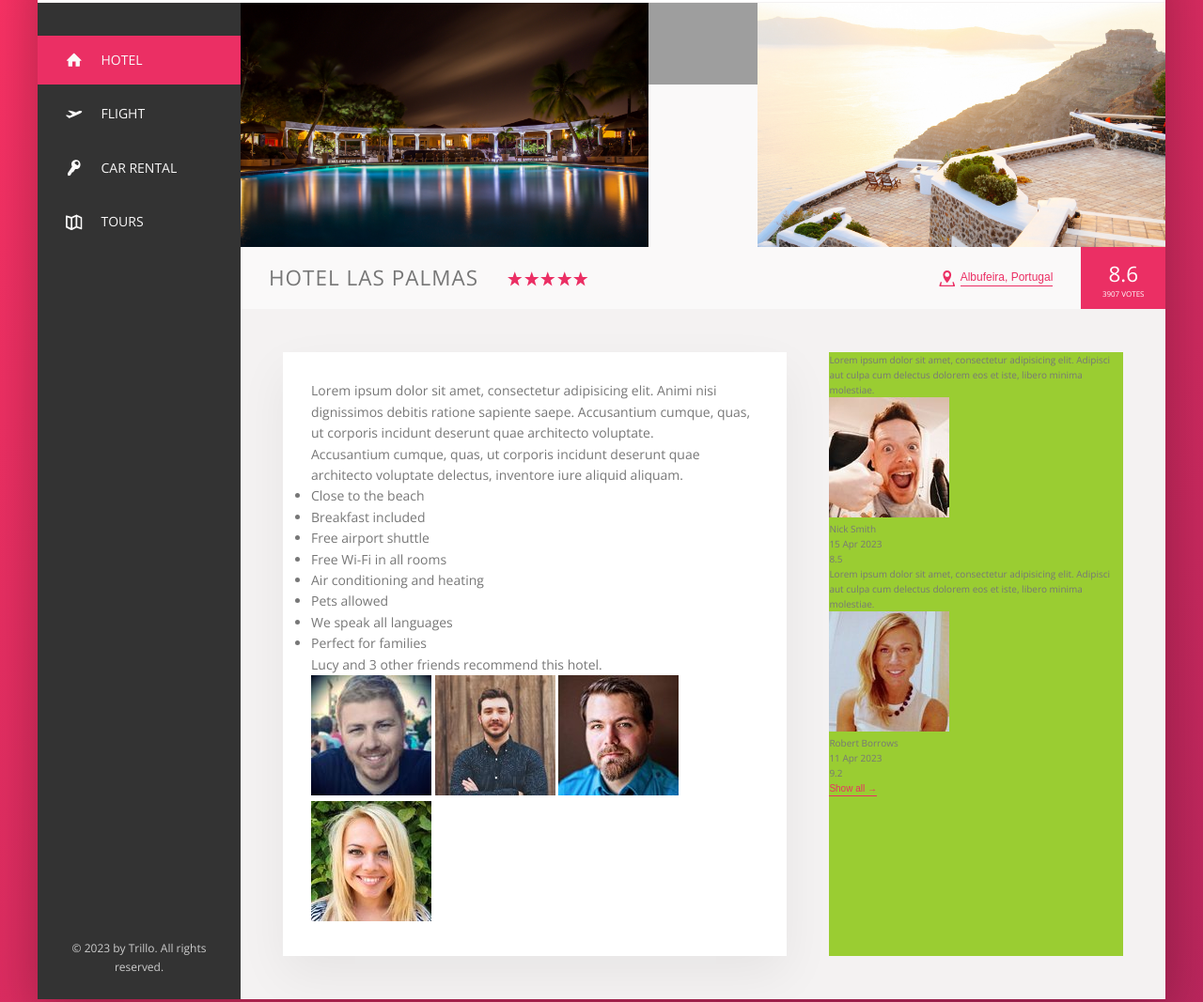
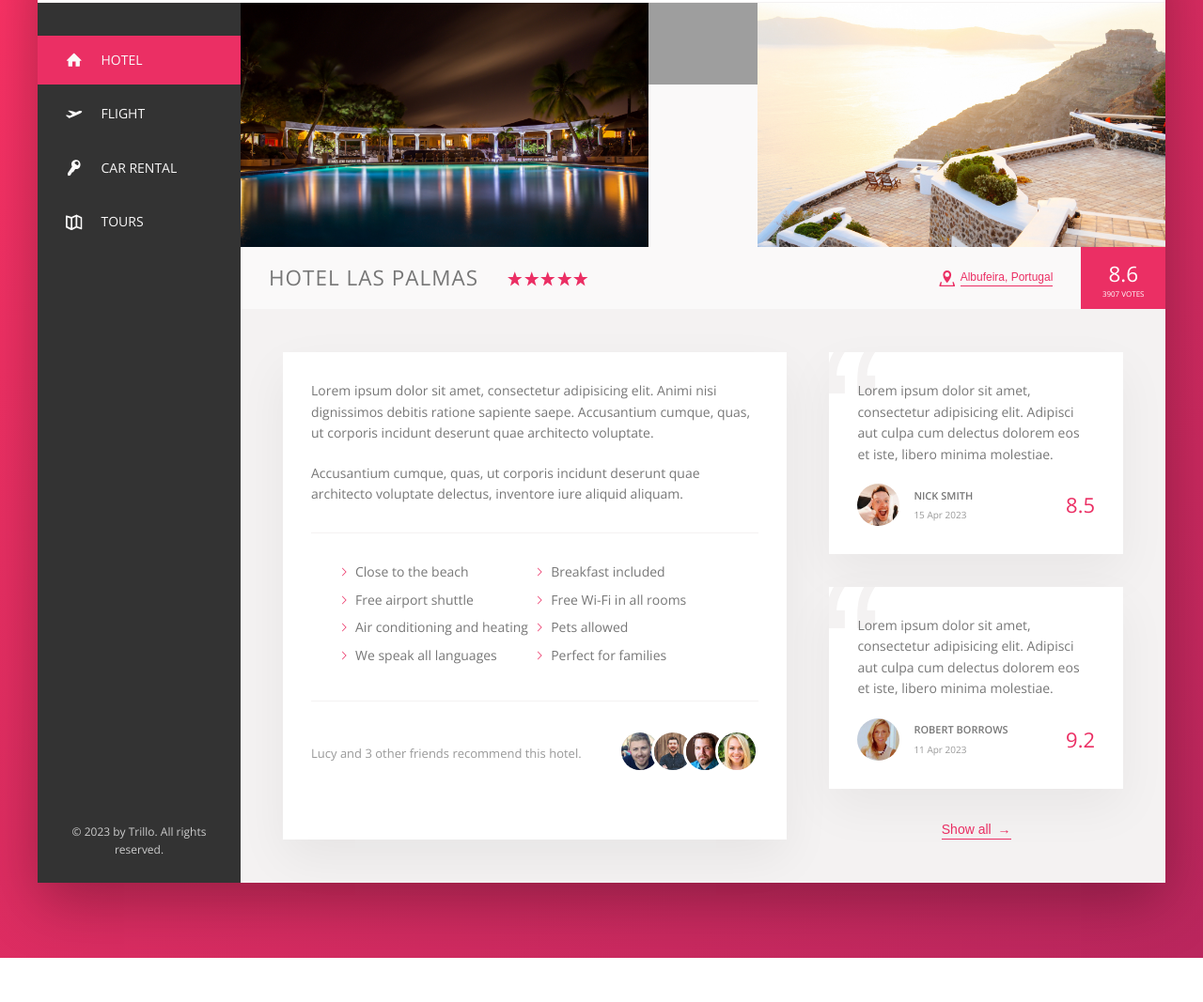
Before and after one commit to EverLookNeverSee/Trillo, a website: page index.html in a window 1280 px wide. Shown: the part 147-1214 px from the top of the page at 94% size. After the commit the page ends 1167 px from the top, so only its background shows below. Drawn offline with nearby package versions, Linux system fonts and the light colour scheme; grey boxes are pictures that could not be loaded.

Commit message:
Final compiled CSS

```diff
--- a/css/style.css
+++ b/css/style.css
@@ -9,7 +9,8 @@
   --color-grey-dark-1: #333;
   --color-grey-dark-2: #777;
   --color-grey-dark-3: #999;
-  --shadow-dark: 0 2rem 6rem rgba(0, 0, 0, 0.3); }
+  --shadow-dark: 0 2rem 6rem rgba(0, 0, 0, 0.3);
+  --shadow-light: 0 2rem 5rem rgba(0, 0, 0, 0.05); }
 
 * {
   margin: 0;
@@ -64,13 +65,13 @@ body {
   flex: 1; }
 
 .detail {
+  font-size: 1.4rem;
   display: flex;
   padding: 4.5rem;
   background-color: var(--color-grey-light-2);
   border-bottom: 1px solid var(--color-grey-light-2); }
 
 .description {
-  font-size: 1.4rem;
   background-color: white;
   box-shadow: 0 2rem 5rem rgba(0, 0, 0, 0.06);
   padding: 3rem;
@@ -78,7 +79,9 @@ body {
   margin-right: 4.5rem; }
 
 .user-reviews {
-  background-color: yellowgreen;
+  display: flex;
+  flex-direction: column;
+  align-items: center;
   flex: 1; }
 
 .logo {
@@ -258,8 +261,13 @@ body {
   background-color: transparent;
   cursor: pointer;
   transition: all 0.2s; }
+  .btn-inline span {
+    margin-left: 3px;
+    transition: all 0.2s; }
   .btn-inline:hover {
     color: var(--color-grey-dark-1); }
+    .btn-inline:hover span {
+      margin-left: 8px; }
   .btn-inline:focus {
     outline: none;
     animation: pulsate 1s infinite; }
@@ -274,3 +282,89 @@ body {
   100% {
     transform: scale(1);
     box-shadow: none; } }
+
+.paragraph:not(:last-of-type) {
+  margin-bottom: 2rem; }
+
+.list {
+  list-style: none;
+  margin: 3rem 0;
+  padding: 3rem;
+  border-top: 1px solid var(--color-grey-light-2);
+  border-bottom: 1px solid var(--color-grey-light-2);
+  display: flex;
+  flex-wrap: wrap; }
+  .list__item {
+    flex: 0 0 50%;
+    margin-bottom: 0.7rem; }
+    .list__item::before {
+      content: "";
+      display: inline-block;
+      height: 1rem;
+      width: 1rem;
+      margin-right: 0.7rem;
+      background-color: var(--color-primary);
+      -webkit-mask-image: url("../img/chevron-thin-right.svg");
+      -webkit-mask-size: cover;
+      mask-image: url("../img/chevron-thin-right.svg");
+      mask-size: cover; }
+
+.recommend {
+  font-size: 1.3rem;
+  color: var(--color-grey-dark-3);
+  display: flex;
+  align-items: center; }
+  .recommend__count {
+    margin-right: auto; }
+  .recommend__photo {
+    box-sizing: content-box;
+    height: 4rem;
+    width: 4rem;
+    border-radius: 50%;
+    border: 3px solid #fff; }
+    .recommend__photo:not(:last-child) {
+      margin-right: -1.5rem; }
+
+.review {
+  background-color: white;
+  box-shadow: var(--shadow-light);
+  padding: 3rem;
+  margin-bottom: 3.5rem;
+  position: relative;
+  overflow: hidden; }
+  .review__text {
+    margin-bottom: 2rem;
+    z-index: 10;
+    position: relative; }
+  .review__user {
+    display: flex;
+    align-items: center; }
+    .review__user-box {
+      margin-right: auto; }
+    .review__user-name {
+      font-size: 1.1rem;
+      font-weight: 600;
+      text-transform: uppercase;
+      margin-bottom: 0.4rem; }
+    .review__user-date {
+      font-size: 1rem;
+      color: var(--color-grey-dark-3); }
+  .review__photo {
+    height: 4.5rem;
+    width: 4.5rem;
+    border-radius: 50%;
+    margin-right: 1.5rem; }
+  .review__rating {
+    color: var(--color-primary);
+    font-size: 2.2rem;
+    font-weight: 300; }
+  .review::before {
+    content: "\201C";
+    position: absolute;
+    top: -3.2rem;
+    left: -1rem;
+    font-size: 20rem;
+    line-height: 1;
+    color: var(--color-grey-light-2);
+    font-family: sans-serif;
+    z-index: 1; }
```
